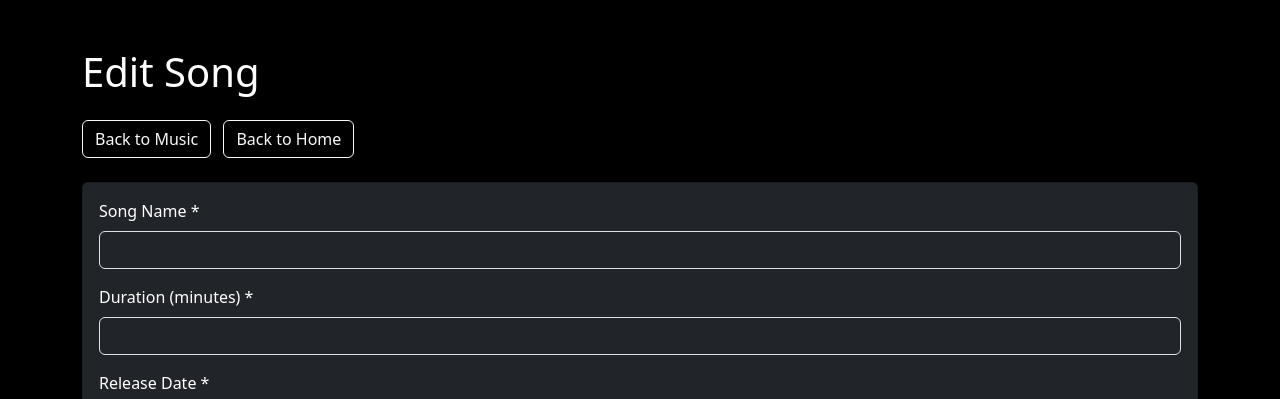
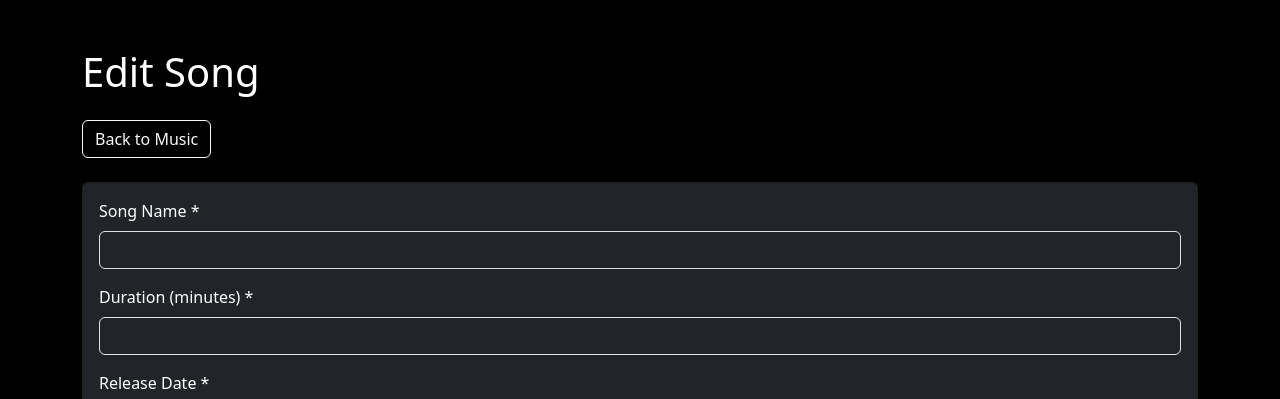
Before and after one commit to Ugniu5v/ISPagrindai, a Django app: page /music/edit/ in a window 1280 px wide. Shown: the top 399 px of the page. Run offline with Django 5.2, Linux system fonts and the light colour scheme.

Commit message:
updated page navigation

```diff
--- a/music/templates/music/editSong.html
+++ b/music/templates/music/editSong.html
@@ -14,7 +14,6 @@
 
         <nav class="mb-4">
             <a href="{% url 'music:index' %}" class="btn btn-outline-light me-2">Back to Music</a>
-            <a href="{% url 'homepage' %}" class="btn btn-outline-light">Back to Home</a>
         </nav>
 
         {% if request.GET.song %}
```
